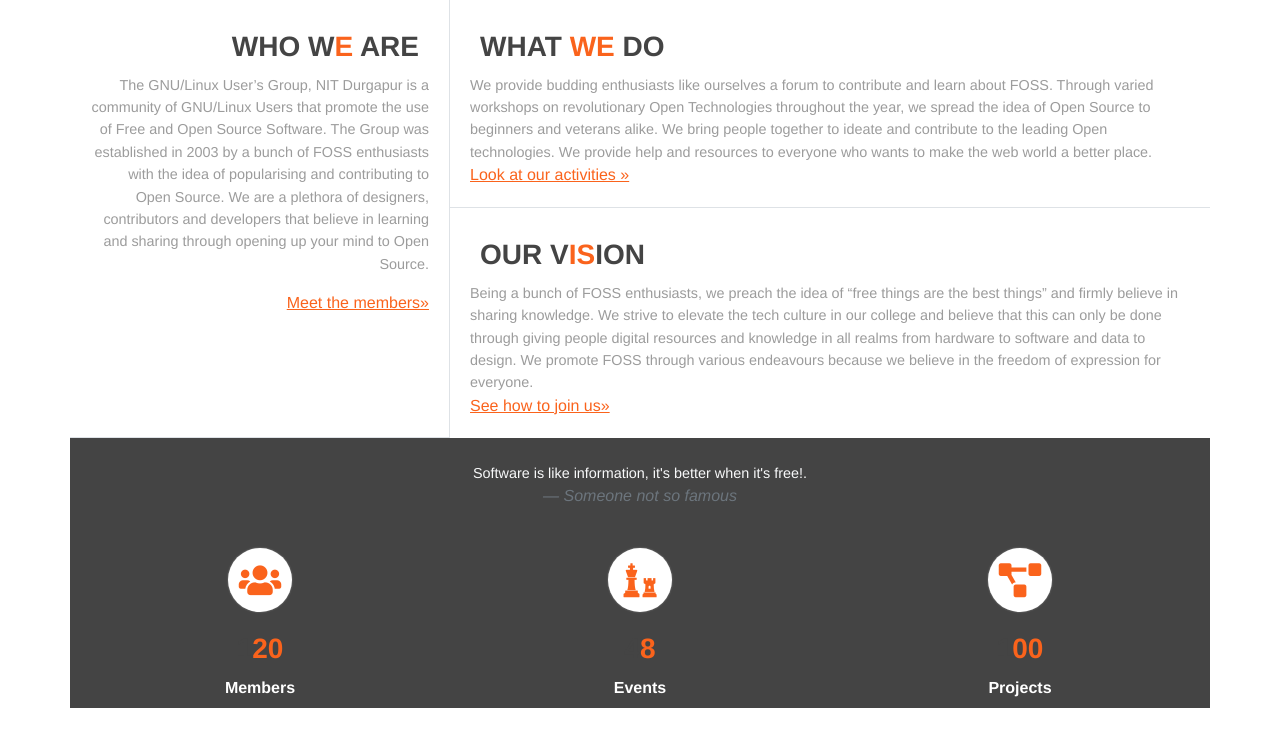
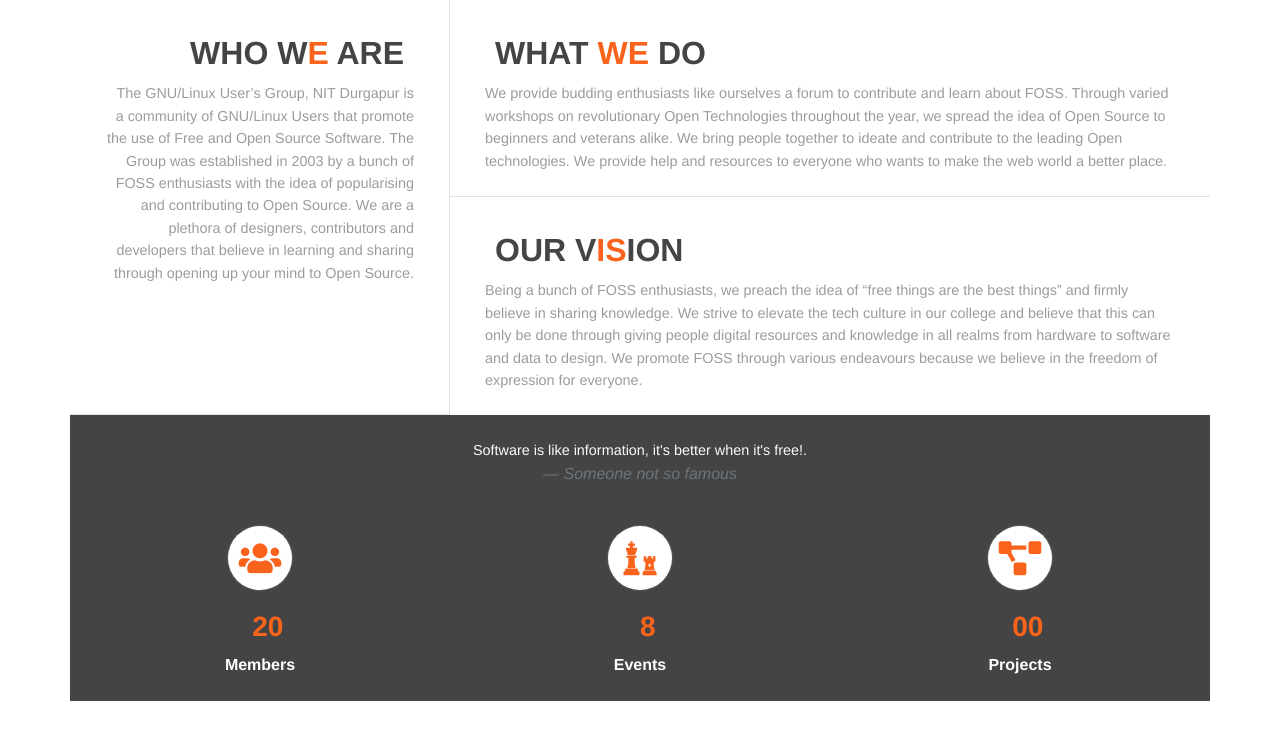
Before and after one commit to lugnitdgp/lugnitdgp.github.io, a Vue app: page /#/ in a window 1280 px wide. Shown: the top 746 px of the page. Built offline with nearby package versions, Linux system fonts and the light colour scheme.

Commit message:
full page view adjusted,links removed

```diff
--- a/index.html
+++ b/index.html
@@ -6,12 +6,6 @@
     <link rel="stylesheet" href="https://stackpath.bootstrapcdn.com/bootstrap/4.1.2/css/bootstrap.min.css" integrity="sha384-Smlep5jCw/wG7hdkwQ/Z5nLIefveQRIY9nfy6xoR1uRYBtpZgI6339F5dgvm/e9B" crossorigin="anonymous">
     <link rel="stylesheet" href="https://use.fontawesome.com/releases/v5.2.0/css/all.css" integrity="sha384-hWVjflwFxL6sNzntih27bfxkr27PmbbK/iSvJ+a4+0owXq79v+lsFkW54bOGbiDQ" crossorigin="anonymous">
     <title>lugnitdgp-website</title>
-    <style media="screen">
-      html,body{
-        margin: 0;
-        padding: 0;
-      }
-    </style>
   </head>
   <body>
     <div id="app"></div>
--- a/src/components/About-us.vue
+++ b/src/components/About-us.vue
@@ -2,15 +2,15 @@
   <div class="container" style="min-height:100vh !important">
     <div class="row">
 
-    <div class="col-md-4 border-right border-bottom">
+    <div class="col-md-4 border-right border-bottom ">
       <div class="row">
-        <div class="col-md-12" style="padding:0">
-          <div class="card text-right border-0 ">
+        <div class="col-md-12" >
+          <div class="card text-right border-0 pb-1 pt-1">
             <transition name="fade">
               <div class="card-body" v-show="show">
-                  <h3 class="card-title">{{displayheading(data1.heading).first}}<span class="highlighted">{{displayheading(data1.heading).second}}</span>{{displayheading(data1.heading).third}}</h3>
-                  <p class="card-text p-spec tex-justified"> {{data1.content}}</p>
-                  <a href="#" class="card-link highlighted" style="text-decoration:underline">{{data1.link}}</a>
+                  <h2 class="card-title">{{displayheading(data1.heading).first}}<span class="highlighted">{{displayheading(data1.heading).second}}</span>{{displayheading(data1.heading).third}}</h2>
+                  <p class="card-text p-spec "> {{data1.content}}</p>
+                <!--  <a href="#" class="card-link highlighted" style="text-decoration:underline">{{data1.link}}</a>-->
               </div>
             </transition>
 
@@ -21,13 +21,13 @@
 
     <div class="col-md-8">
       <div class="row">
-        <div class="col-md-12 border-bottom"  style="padding:0">
-          <div class="card text-right border-0 text-md-left">
+        <div class="col-md-12 border-bottom " >
+          <div class="card text-right border-0 text-md-left pb-1 pt-1">
             <transition name="slide-fade">
               <div class="card-body" v-show="show">
-                  <h3 class="card-title">{{displayheading(data2.heading).first}}<span class="highlighted">{{displayheading(data2.heading).second}}</span>{{displayheading(data2.heading).third}}</h3>
+                  <h2 class="card-title">{{displayheading(data2.heading).first}}<span class="highlighted">{{displayheading(data2.heading).second}}</span>{{displayheading(data2.heading).third}}</h2>
                   <p class="card-text" style="display:table-row"> {{data2.content}}</p>
-                  <a href="#" class="card-link highlighted" style="text-decoration:underline">{{data2.link}}</a>
+                <!--  <a href="#" class="card-link highlighted" style="text-decoration:underline">{{data2.link}}</a>-->
               </div>
             </transition>
 
@@ -35,14 +35,16 @@
         </div>
       </div>
       <div class="row">
-        <div class="card text-right border-0 text-md-left" style="padding:0" >
-          <transition name="slide-fade">
-            <div class="card-body" v-show="show">
-                <h3 class="card-title">{{displayheading(data3.heading).first}}<span class="highlighted">{{displayheading(data3.heading).second}}</span>{{displayheading(data3.heading).third}}</h3>
-                <p class="card-text" style="display:table-row"> {{data3.content}}</p>
-                <a href="#" class="card-link highlighted" style="text-decoration:underline">{{data3.link}}</a>
-            </div>
-          </transition>
+        <div class="col-md-12">
+          <div class="card text-right border-0 text-md-left pb-1 pt-1" >
+            <transition name="slide-fade">
+              <div class="card-body" v-show="show">
+                  <h2 class="card-title">{{displayheading(data3.heading).first}}<span class="highlighted">{{displayheading(data3.heading).second}}</span>{{displayheading(data3.heading).third}}</h2>
+                  <p class="card-text" style="display:table-row"> {{data3.content}}</p>
+                <!--  <a href="#" class="card-link highlighted" style="text-decoration:underline">{{data3.link}}</a>-->
+              </div>
+            </transition>
+          </div>
         </div>
       </div>
     </div>
@@ -59,7 +61,7 @@
          </div>
          <div class="d-flex flex-row bd-highlight ">
            <div  v-for="(item,index) in bottom" v-bind:key="index" class="p-2 bd-highlight text-center col" >
-             <div class="bottom-div mb-0">
+             <div class="bottom-div mb-3">
                <i class="bottom-icon" :class="item.icon"></i>
                <animate-number :number="item.number"/>
                <strong>{{item.content}}</strong>
@@ -156,7 +158,7 @@
   margin-top:2vh;
   position: relative;
 }
-h2,h3{
+h1,h2,h3{
   font-weight: bold;
   margin: 10px;
    color:  #444;
```
